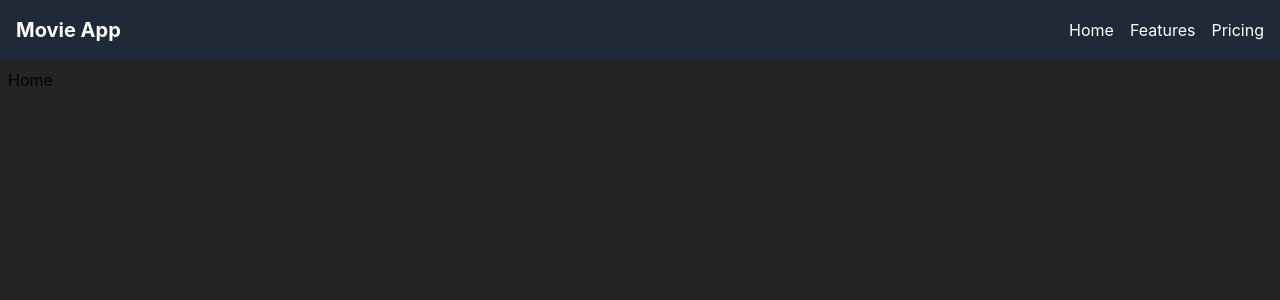
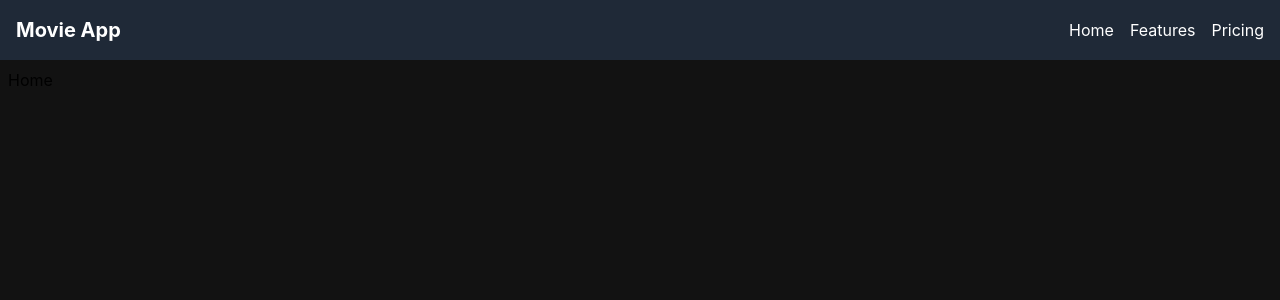
Before and after one commit to Ovtt17/movies-project, a React (Vite) app: page / in a window 1280 px wide. Shown: the top 300 px of the page. Built offline with nearby package versions, Linux system fonts and the light colour scheme.

Commit message:
Update background color in index.css

```diff
--- a/src/index.css
+++ b/src/index.css
@@ -8,7 +8,7 @@
   font-weight: 400;
 
   color-scheme: light dark;
-  background-color: #242424;
+  background-color: #121212;
 
   font-synthesis: none;
   text-rendering: optimizeLegibility;
```
